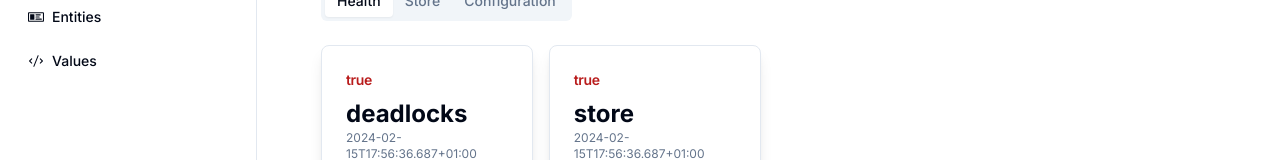
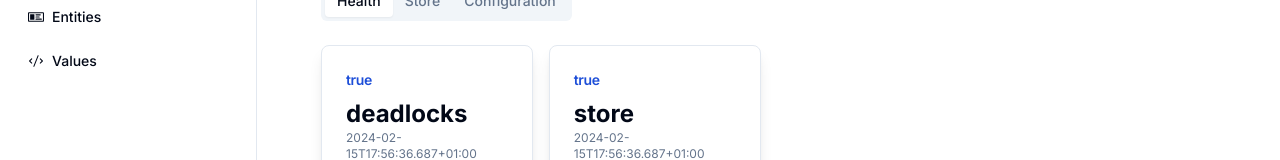
Before and after one commit to ldproxy/dashboard, a Next.js app: page /deployment in a window 1280 px wide. Shown: the part 172-332 px from the top of the page. Built offline with nearby package versions, Linux system fonts and the light colour scheme.

Commit message:
adjustment cards

```diff
--- a/src/components/dashboard/summary.tsx
+++ b/src/components/dashboard/summary.tsx
@@ -30,7 +30,7 @@ export default function CustomersPage({
         <CardHeader className="flex flex-row items-center justify-between space-y-0 pb-2">
           <CardTitle
             className={`text-sm font-semibold ${
-              header === "ACTIVE"
+              header === "ACTIVE" || header === "true"
                 ? "text-blue-700 hover:text-blue-500"
                 : "text-red-700 hover:text-red-500"
             }`}
```
